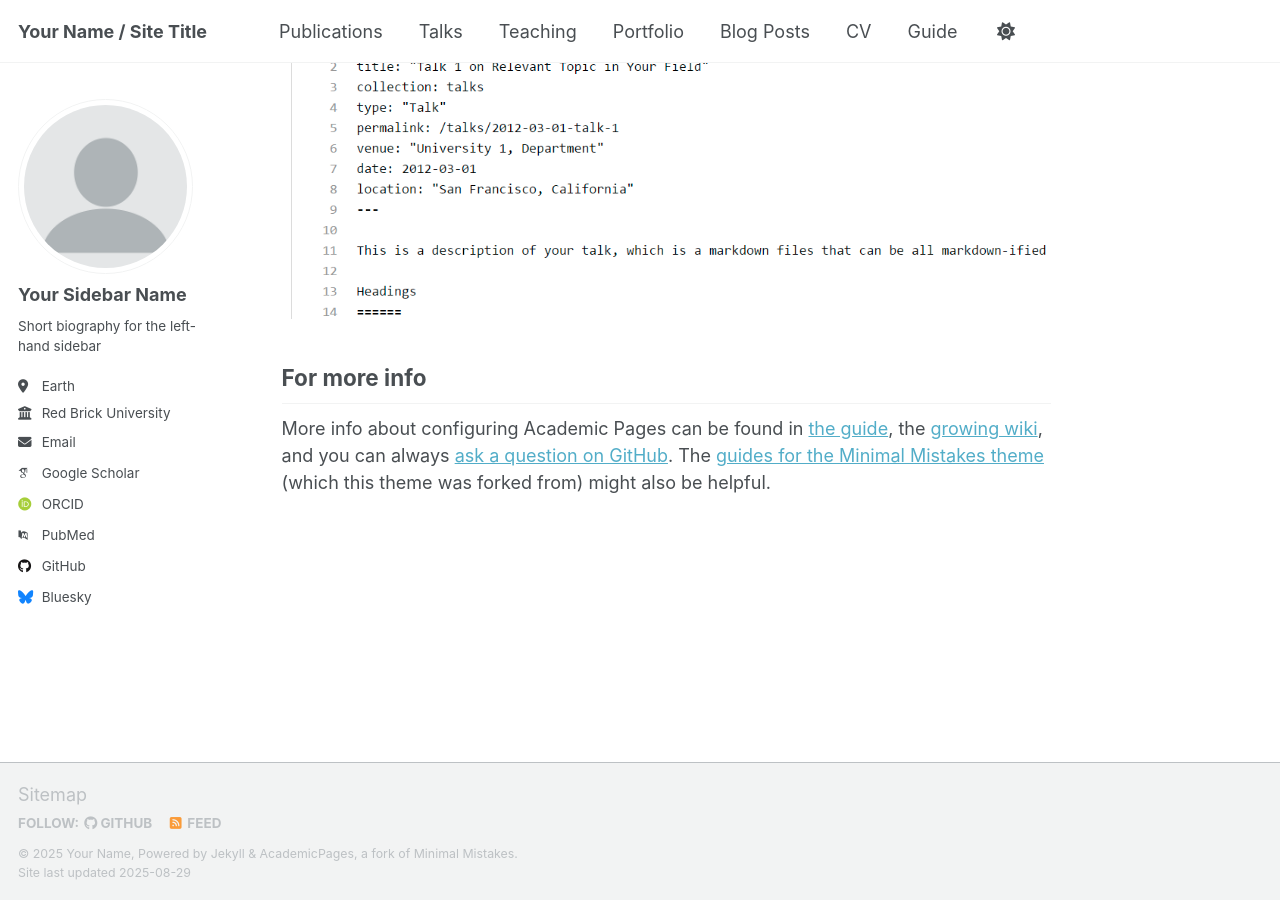
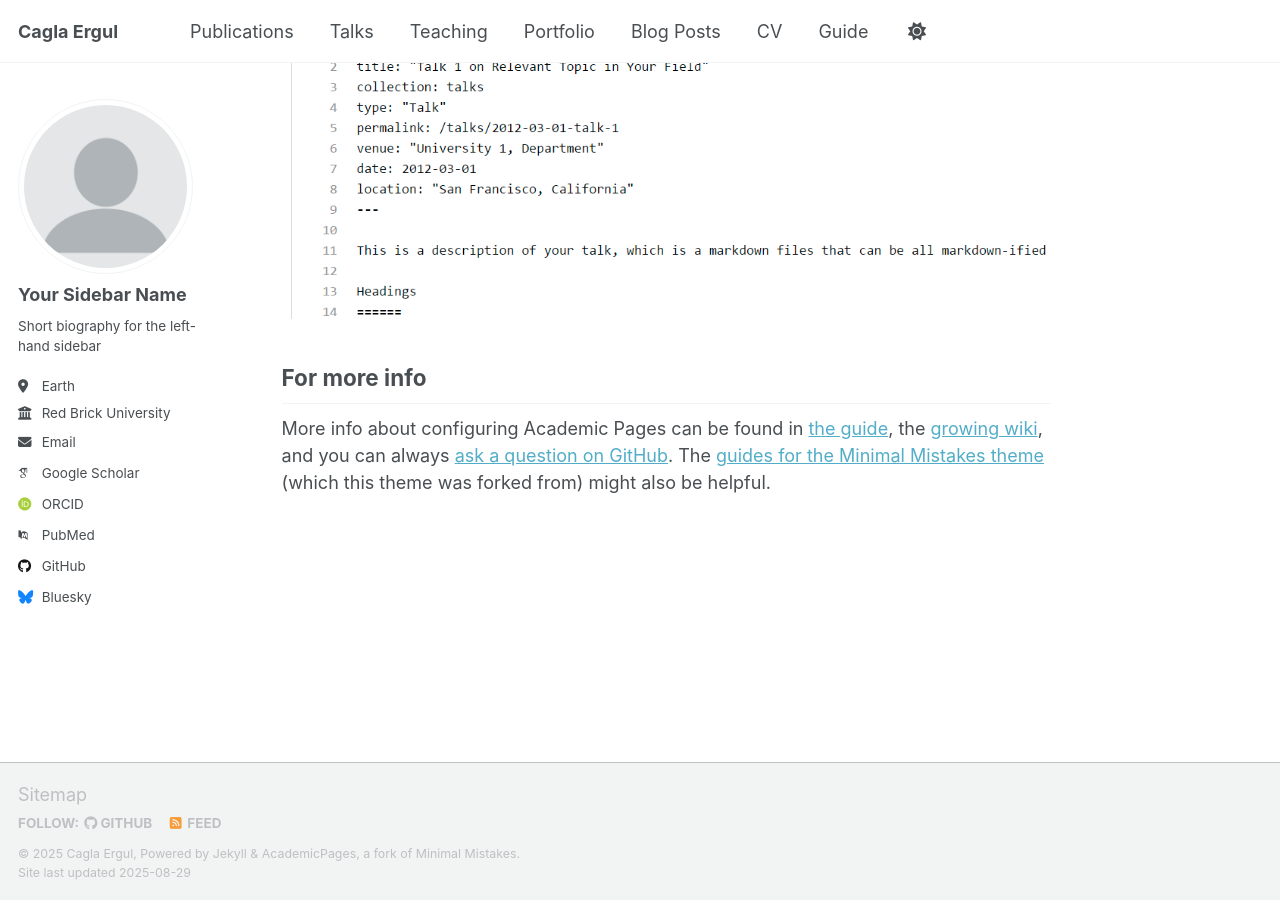
Before and after one commit to caglaergul/caglaergul.github.io, a Jekyll site: the page built from _pages/about.md, in a window 1280 px wide and 900 px high, scrolled down 2880 px. Built offline with Jekyll 4.4.1, drawn with Linux system fonts in a browser that asks for light colours; some web fonts are replaced; a script that is not in the unit is left out.

Commit message:
Update _config.yml

```diff
--- a/_config.yml
+++ b/_config.yml
@@ -9,13 +9,13 @@
 # Basic Site Settings
 locale                   : "en-US"
 site_theme               : "default" # Currently available options are "default", "air"
-title                    : "Your Name / Site Title"
+title                    : "Cagla Ergul"
 title_separator          : "-"
-name                     : &name "Your Name"
-description              : &description "personal description"
-url                      : https://academicpages.github.io # the base hostname & protocol for your site e.g. "https://[your GitHub username].github.io" or if you already have some other page hosted on Github then use "https://[your GitHub username].github.io/[Your Repo Name]"
+name                     : &name "Cagla Ergul"
+description              : &description "PhD Candidate in Technology & Operations, Ross School of Business"
+url                      : "https://caglaergul.github.io"
 baseurl                  : "" # the subpath of your site, e.g. "/blog"
-repository               : "academicpages/academicpages.github.io"
+repository               : "caglaergul/caglaergul.github.io"
 
 # Site Author - The following control what appear as part of the author content on the side bar.
 #               If a field is blank the icon and link will not appear, otherwise it will be shown.
@@ -29,7 +29,7 @@ author:
   location         : "Earth"
   employer         : "Red Brick University"
   uri              : # URL
-  email            : "none@example.org"
+  email            : "cergul@umich.edu"
 
   # Academic websites
   academia         : # URL
```
